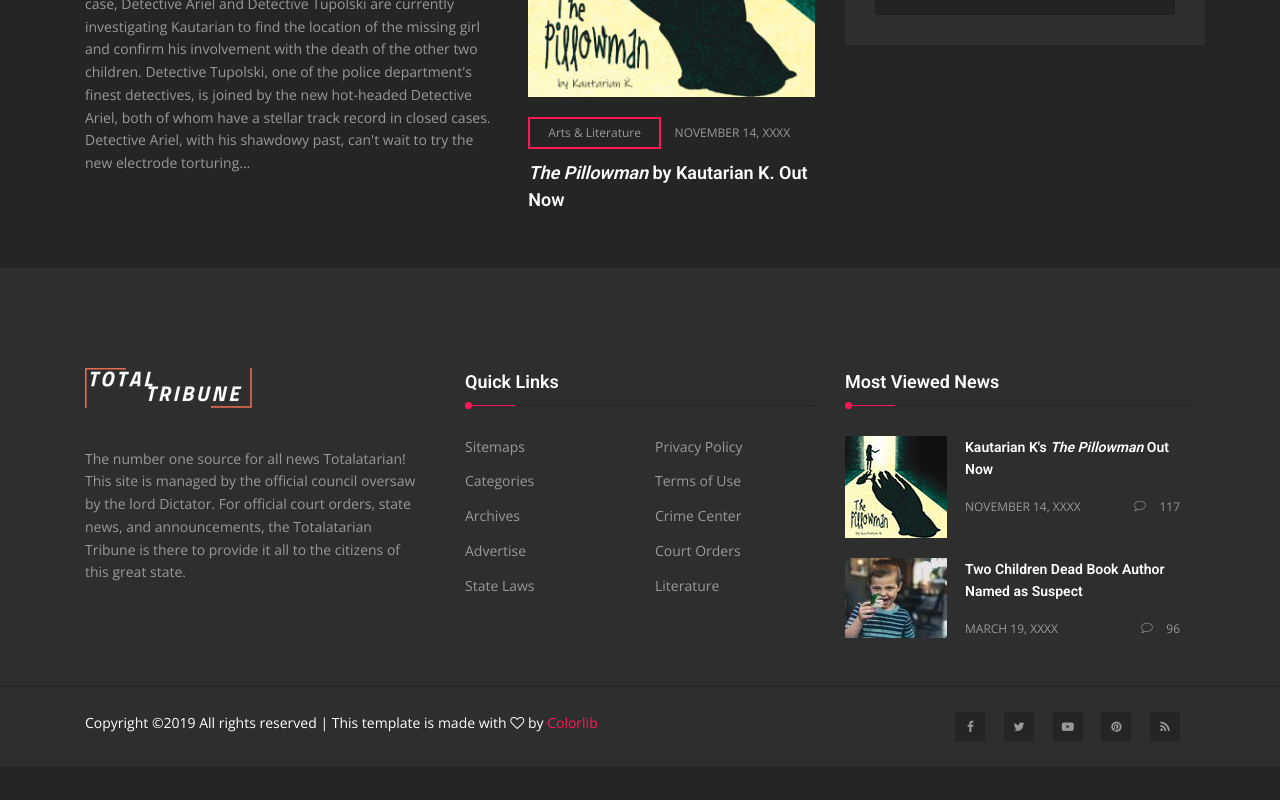
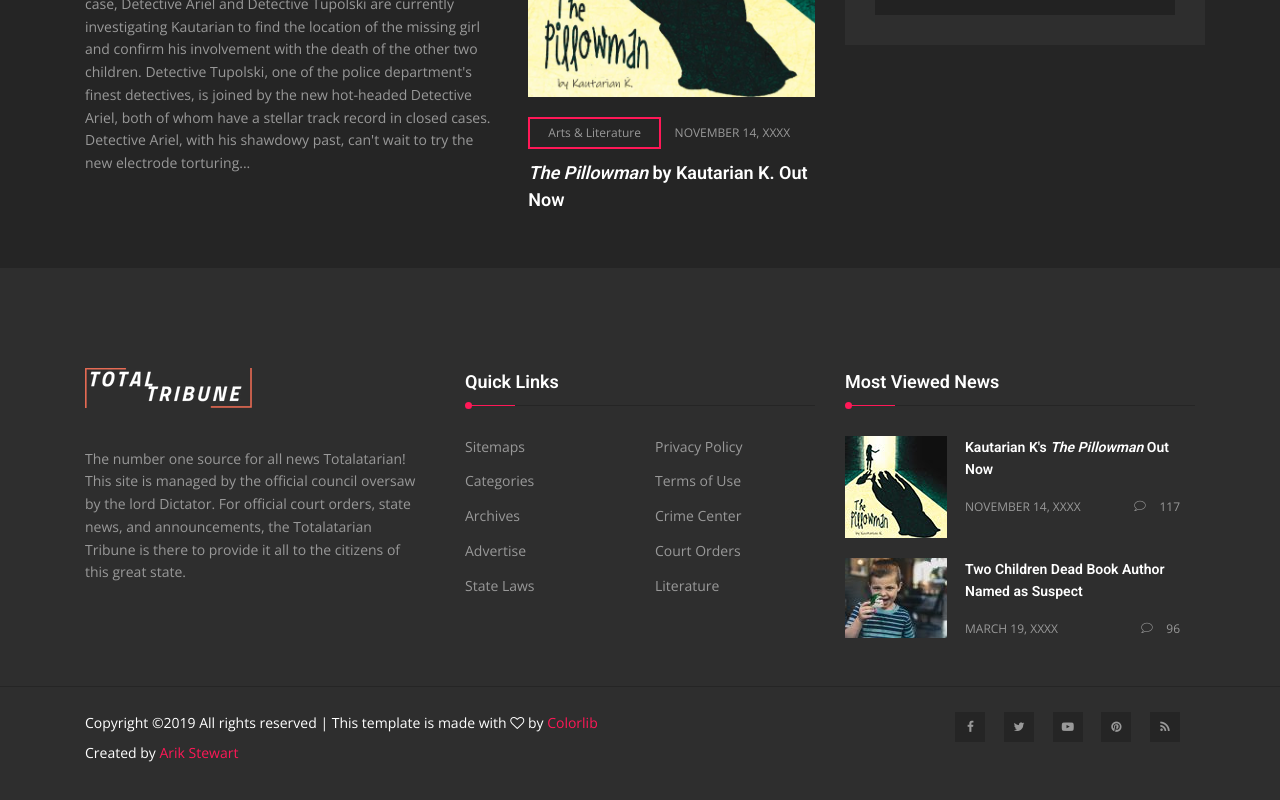
Before and after one commit to 4upz/THTR103-PillowmanSite, a plain HTML site: page index.html in a window 1280 px wide. Shown: the part 1756-2556 px from the top of the page. Before the commit the page ends 2523 px from the top, so only its background shows below. Drawn offline with nearby package versions, Linux system fonts and the light colour scheme; files that its build step writes are made by us from their sources; a script that the page names is missing; files whose address does not match are found by name.

Commit message:
Author credits

```diff
--- a/index.html
+++ b/index.html
@@ -563,6 +563,9 @@ Copyright &copy;<script>document.write(new Date().getFullYear());</script> All r
                     <a href="#"><i class="fa fa-pinterest"></i></a>
                     <a href="#"><i class="fa fa-rss"></i></a>
                 </div>
+                <div class="col-lg-8 col-sm-6 footer-text m-0 text-white">
+                    <p>Created by <a>Arik Stewart</a></p>
+                </div>
             </div>
         </div>
     </div>
```
